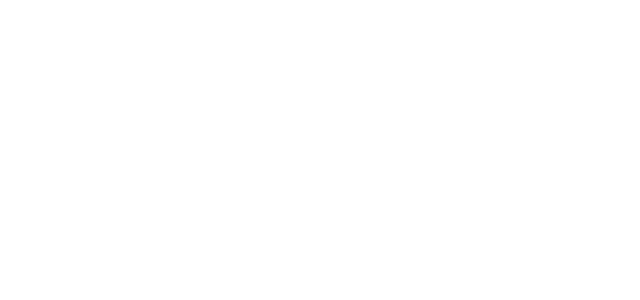
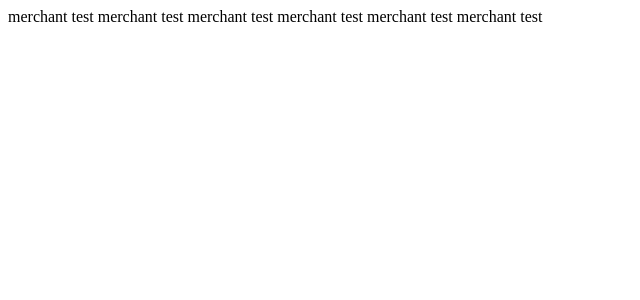
Before and after one commit to rookiedevs07/E-Wallet, a Next.js app in the folder apps/merchant-app/: page / in a window 1280 px wide. Shown: the top 300 px of the page, without its empty margins (0-640 px from the left). Built offline with nearby package versions, Linux system fonts and the light colour scheme.

Commit message:
pr for test

```diff
--- a/apps/merchant-app/app/page.tsx
+++ b/apps/merchant-app/app/page.tsx
@@ -3,5 +3,10 @@
 import styles from "./page.module.css";
 
 export default function Home() {
-  return <div></div>;
+  return (
+    <div>
+      merchant test merchant test merchant test merchant test merchant test
+      merchant test
+    </div>
+  );
 }
```
